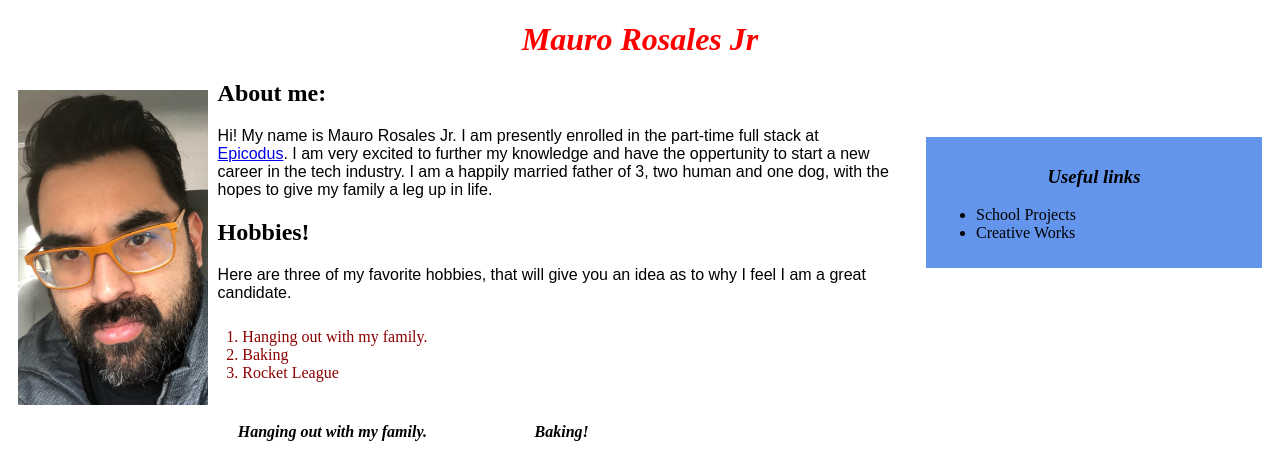
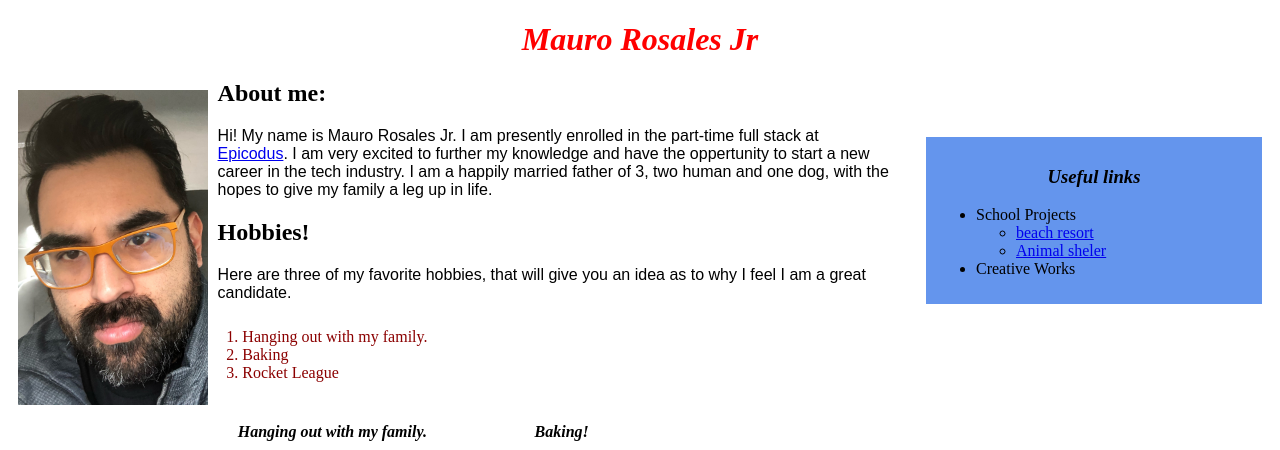
Before and after one commit to maurorosalesjr/portfolio-landing-page, a plain HTML site: page index.html in a window 1280 px wide. Shown: the top 450 px of the page. Drawn offline with Linux system fonts and the light colour scheme.

Commit message:
added links to school projects in sidebar

```diff
--- a/index.html
+++ b/index.html
@@ -13,6 +13,10 @@
       <h3>Useful links</h3>
         <ul>
           <li>School Projects</li>
+            <ul>
+              <li><a href="https://github.com/maurorosalesjr/beach-resort">beach resort</a></li>
+              <li><a href="https://github.com/maurorosalesjr/animal-shelter">Animal sheler</a></li>
+            </ul>
           <li>Creative Works</li>
         </ul>
     </div>
```
